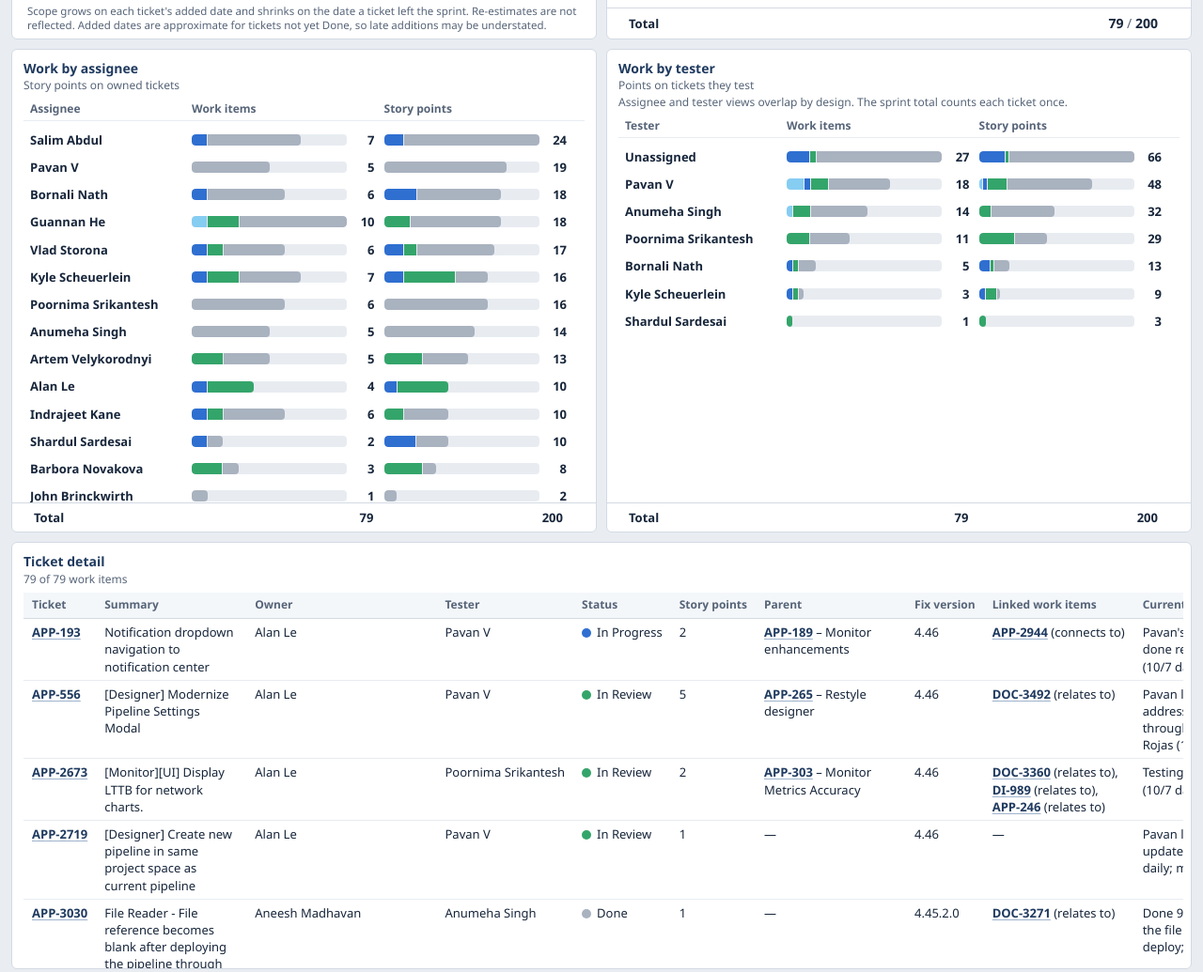
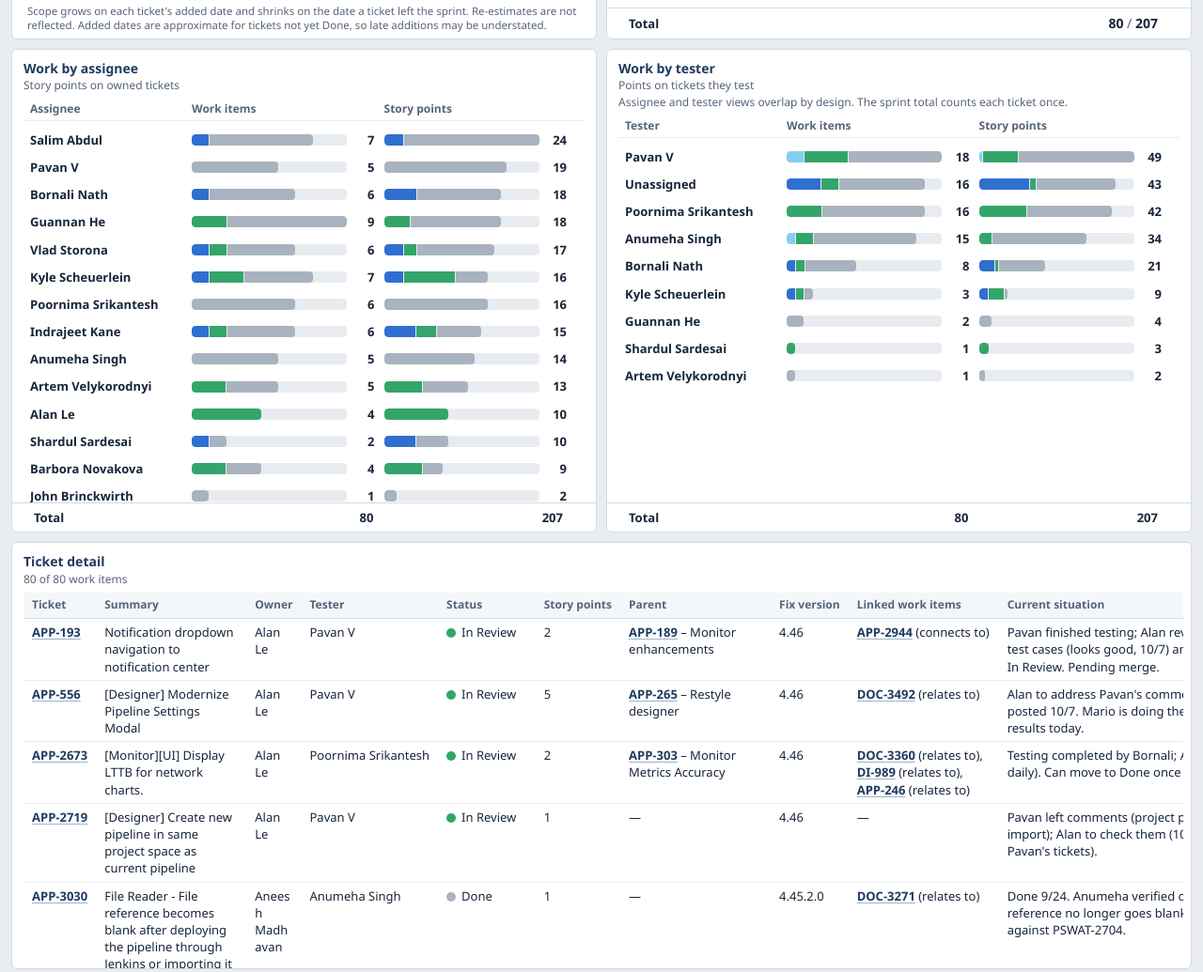
Before and after one commit to javierespitia83/AF_Dashboard, a plain HTML site: page index.html in a window 1280 px wide. Shown: the part 663-1698 px from the top of the page at 94% size. Drawn offline with Linux system fonts and the light colour scheme.

Commit message:
Show current situation in sprint detail

```diff
--- a/dashboard.css
+++ b/dashboard.css
@@ -268,7 +268,9 @@ td.center, th.center { text-align: center; }
 table.wider { min-width: 1500px; }
 .lower table.wider { min-width: 1000px; }
 .lower td.wrap { min-width: 160px; }
-.lower td.current-situation { min-width: 300px; }
+.lower th.owner, .lower td.owner { width: 150px; max-width: 150px; }
+.lower td.owner { white-space: normal; overflow-wrap: anywhere; }
+.lower th.current-situation, .lower td.current-situation { min-width: 350px; }
 .empty { margin: 12px 4px; color: var(--muted); }
 .pill { display: inline-block; padding: 1px 9px; border-radius: 999px; font-weight: 600; font-size: 12px; border: 1px solid rgba(0,0,0,0.12); white-space: nowrap; }
 .pill.ready { background: var(--dor-ready); } .pill.weak { background: var(--dor-weak); } .pill.missing { background: var(--dor-missing); } .pill.other { background: var(--line-soft); }
--- a/scripts/run_acceptance.js
+++ b/scripts/run_acceptance.js
@@ -380,7 +380,7 @@ const layoutJs = `const d=document.scrollingElement; const bodies=[...document.q
   await verifySprint(p, S, f, 'Sprint: no filters, every tile = independent calculation');
   const noTesterKeys = S.filter(t => t.tester === null && !String(t.classifications || '').split('; ').includes('Dev to Test')).map(t => t.ticket);
   const noTesterKpi = await run(p, `const k=kpi('No tester'); return {value:T(k.querySelector('.value')), hint:T(k.querySelector('.hint'))}`);
-  check('No tester KPI excludes exact Dev to Test classifications (18 of 79)', noTesterKeys.length === 18 && noTesterKpi.value === '18' && noTesterKpi.hint.startsWith('no tester, excluding Dev to Test'), { count: noTesterKeys.length, hint: noTesterKpi.hint });
+  check('No tester KPI excludes exact Dev to Test classifications', noTesterKpi.value === String(noTesterKeys.length) && noTesterKpi.hint.startsWith('no tester, excluding Dev to Test'), { count: noTesterKeys.length, hint: noTesterKpi.hint });
   await run(p, `clickEl(kpi('No tester'))`);
   let lowerKeys = await run(p, `return [...tile('Ticket detail').querySelectorAll('tbody tr')].map(tr=>T(tr.children[0]))`);
   const resetEnabled = await run(p, `return !document.querySelector('.resetall').disabled`);
@@ -404,8 +404,8 @@ const layoutJs = `const d=document.scrollingElement; const bodies=[...document.q
   check('Layout: 15% of former main-row height transferred to the lower row', Math.abs(rowRatio - 1.1475 / 1.2025) < 0.02, { rowRatio, expected: 1.1475 / 1.2025 });
   check('Layout: main row is Burndown, Tickets by status, Work by assignee, Work by tester; lower row is Ticket detail then Assignee x tester', eq(L.tiles.slice(7).map(t => t.title), ['Burndown', 'Tickets by status', 'Work by assignee', 'Work by tester', 'Ticket detail', 'Assignee x tester']) && L.tiles[8].w >= 250, L.tiles.slice(7).map(t => t.title + ' ' + t.w));
   check('Tile bodies scroll inside (overflow auto), assignee list overflows', L.bodies.every(b => b.ov === 'auto' || b.ov === 'hidden') && L.bodies.some(b => b.sh > b.ch), L.bodies);
-  const st = await run(p, `const out={}; for (const [k,t] of [['assignee','Work by assignee'],['detail','Ticket detail'],['matrix','Assignee x tester']]) { const b=tile(t).querySelector('.tile-body'); const th=b.querySelector('thead th'); b.scrollTop=120; const br=b.getBoundingClientRect(); out[k]={scrolls:b.scrollHeight>b.clientHeight, sb:b.offsetWidth-b.clientWidth, thSticky: th?getComputedStyle(th).position:null, thDiff: th?Math.round(th.getBoundingClientRect().top-br.top):null}; if(k==='detail'){const cell=b.querySelector('td.current-situation'); out[k].situationWidth=cell?Math.round(cell.getBoundingClientRect().width):0; out[k].horizontal=b.scrollWidth>b.clientWidth; b.scrollLeft=b.scrollWidth; out[k].horizontalWorks=b.scrollLeft>0; b.scrollLeft=0;} b.scrollTop=0;} const ft=tile('Work by assignee').querySelector('.tile-foot'); out.footVisible = ft.getBoundingClientRect().bottom <= tile('Work by assignee').getBoundingClientRect().bottom+1 && T(ft).startsWith('Total'); return out;`);
-  check('Sticky headers, visible scrollbars, detail situation width and horizontal scroll, Total line pinned', st.assignee.scrolls && st.assignee.sb > 0 && st.detail.thSticky === 'sticky' && Math.abs(st.detail.thDiff) <= 2 && st.detail.situationWidth >= 280 && st.detail.horizontal && st.detail.horizontalWorks && st.matrix.thSticky === 'sticky' && Math.abs(st.matrix.thDiff) <= 2 && st.footVisible, st);
+  const st = await run(p, `const out={}; for (const [k,t] of [['assignee','Work by assignee'],['detail','Ticket detail'],['matrix','Assignee x tester']]) { const b=tile(t).querySelector('.tile-body'); const th=b.querySelector('thead th'); b.scrollTop=120; const br=b.getBoundingClientRect(); out[k]={scrolls:b.scrollHeight>b.clientHeight, sb:b.offsetWidth-b.clientWidth, thSticky: th?getComputedStyle(th).position:null, thDiff: th?Math.round(th.getBoundingClientRect().top-br.top):null}; if(k==='detail'){const owner=b.querySelector('td.owner'), cell=b.querySelector('td.current-situation'); out[k].ownerWidth=owner?Math.round(owner.getBoundingClientRect().width):0; out[k].situationWidth=cell?Math.round(cell.getBoundingClientRect().width):0; out[k].horizontal=b.scrollWidth>b.clientWidth; b.scrollLeft=b.scrollWidth; out[k].horizontalWorks=b.scrollLeft>0; b.scrollLeft=0;} b.scrollTop=0;} const ft=tile('Work by assignee').querySelector('.tile-foot'); out.footVisible = ft.getBoundingClientRect().bottom <= tile('Work by assignee').getBoundingClientRect().bottom+1 && T(ft).startsWith('Total'); return out;`);
+  check('Sticky headers, visible scrollbars, Owner width, Current situation width and horizontal scroll, Total line pinned', st.assignee.scrolls && st.assignee.sb > 0 && st.detail.thSticky === 'sticky' && Math.abs(st.detail.thDiff) <= 2 && st.detail.ownerWidth <= 160 && st.detail.situationWidth >= 340 && st.detail.horizontal && st.detail.horizontalWorks && st.matrix.thSticky === 'sticky' && Math.abs(st.matrix.thDiff) <= 2 && st.footVisible, st);
 
   const owners = Object.keys(group(S, SKEY.assignee)).sort((a, b) => group(S, SKEY.assignee)[b].p - group(S, SKEY.assignee)[a].p || a.localeCompare(b));
   const pick = owners[2], pick2 = owners[5], pick3 = owners[1];
--- a/sprint.js
+++ b/sprint.js
@@ -342,7 +342,7 @@
     var detailCols = [
       { label: 'Ticket', cls: 'nowrap', render: function (t) { return AF.ticketCell(t.ticket); } },
       { label: 'Summary', cls: 'wrap', render: function (t) { return AF.show(t.summary); } },
-      { label: 'Owner', cls: 'nowrap', render: owner },
+      { label: 'Owner', cls: 'nowrap owner', render: owner },
       { label: 'Tester', cls: 'nowrap', render: tester },
       { label: 'Status', cls: 'nowrap', render: function (t) { return el('span', null, [AF.statusDot(AF.bucketOf(t.status)), AF.show(t.status)]); } },
       { label: 'Story points', cls: 'num', render: function (t) { return AF.showPoints(t.points); } },
--- a/sprint.json
+++ b/sprint.json
@@ -43,7 +43,7 @@
     {
       "ticket": "APP-193",
       "owner": "Alan Le",
-      "status": "In Progress",
+      "status": "In Review",
       "tester": "Pavan V",
       "classifications": null,
       "points": 2,
@@ -54,7 +54,7 @@
       "addedDate": "2026-09-22",
       "cycleTime": null,
       "summary": "Notification dropdown navigation to notification center",
-      "currentSituation": "Pavan's testing is complete; Alan is almost done reviewing his automation test cases (10/7 daily).",
+      "currentSituation": "Pavan finished testing; Alan reviewed the automation test cases (looks good, 10/7) and the ticket moved to In Review. Pending merge.",
       "blocker": null,
       "demoOrSpike": null,
       "discussed": "Yes"
@@ -73,7 +73,7 @@
       "addedDate": "2026-09-22",
       "cycleTime": null,
       "summary": "[Designer]  Modernize Pipeline Settings Modal",
-      "currentSituation": "Pavan left several comments; Alan will address them today. Pavan also worked through a test-user access issue with Mario Rojas (10/7 daily).",
+      "currentSituation": "Alan to address Pavan's comments today; quick check posted 10/7. Mario is doing the visual QA and will post results today.",
       "blocker": null,
       "demoOrSpike": null,
       "discussed": "Yes"
@@ -177,7 +177,7 @@
       "ticket": "APP-3054",
       "owner": "Anumeha Singh",
       "status": "Done",
-      "tester": null,
+      "tester": "Anumeha Singh",
       "classifications": null,
       "points": 2,
       "parent": "APP-2914 – Epic to track QA Activities for 4.45.2.0",
@@ -291,7 +291,7 @@
       "ticket": "APP-3039",
       "owner": "Artem Velykorodnyi",
       "status": "Done",
-      "tester": null,
+      "tester": "Artem Velykorodnyi",
       "classifications": null,
       "points": 2,
       "parent": "APP-55 – App Foundation PSWAT",
@@ -347,18 +347,18 @@
     {
       "ticket": "APP-2758",
       "owner": "Barbora Novakova",
-      "status": "In Review",
+      "status": "Done",
       "tester": "Anumeha Singh",
       "classifications": null,
       "points": 1,
       "parent": null,
       "linkedWorkItems": null,
       "fixVersion": "4.46",
-      "doneDate": null,
-      "addedDate": "2026-09-22",
-      "cycleTime": null,
+      "doneDate": "2026-10-07",
+      "addedDate": "2026-09-22",
+      "cycleTime": 15,
       "summary": "Designer note is not resizable",
-      "currentSituation": "Barbora wrapped up the test and Anumeha reviewed and approved it; needs a dev review, Guannan will review today (10/7 daily).",
+      "currentSituation": "Done 10/7. Anumeha completed testing and reviewed the automated tests; PR merged.",
       "blocker": null,
       "demoOrSpike": null,
       "discussed": "Yes"
@@ -396,7 +396,7 @@
       "addedDate": "2026-09-22",
       "cycleTime": null,
       "summary": "QA Task: Backlog Automation",
-      "currentSituation": "Bornali has not had time for the backlog automation; she starts tomorrow (10/7 daily).",
+      "currentSituation": "Bornali has not had time for the backlog automation; she starts tomorrow. Quick check posted 10/7 (carried over from last sprint).",
       "blocker": null,
       "demoOrSpike": null,
       "discussed": "Yes"
@@ -405,7 +405,7 @@
       "ticket": "APP-3034",
       "owner": "Bornali Nath",
       "status": "Done",
-      "tester": null,
+      "tester": "Bornali Nath",
       "classifications": null,
       "points": 3,
       "parent": "APP-2914 – Epic to track QA Activities for 4.45.2.0",
@@ -424,7 +424,7 @@
       "ticket": "APP-3056",
       "owner": "Bornali Nath",
       "status": "Done",
-      "tester": null,
+      "tester": "Bornali Nath",
       "classifications": null,
       "points": 2,
       "parent": "APP-2914 – Epic to track QA Activities for 4.45.2.0",
@@ -443,7 +443,7 @@
       "ticket": "APP-3057",
       "owner": "Bornali Nath",
       "status": "Done",
-      "tester": null,
+      "tester": "Bornali Nath",
       "classifications": null,
       "points": 3,
       "parent": "APP-2914 – Epic to track QA Activities for 4.45.2.0",
@@ -576,7 +576,7 @@
       "ticket": "APP-2967",
       "owner": "Guannan He",
       "status": "Done",
-      "tester": null,
+      "tester": "Guannan He",
       "classifications": null,
       "points": 2,
       "parent": "APP-2957 – 2026 Ability for an Admin to lock/unlock users as well as resend new user invitation email",
@@ -633,7 +633,7 @@
       "ticket": "APP-3048",
       "owner": "Guannan He",
       "status": "Done",
-      "tester": null,
+      "tester": "Guannan He",
       "classifications": null,
       "points": 2,
       "parent": "APP-2980 – 2026 Scheduled Task run-health alerting (missed, failed, or overrun runs)",
@@ -669,11 +669,11 @@
     },
     {
       "ticket": "APP-3105",
-      "owner": "Guannan He",
-      "status": "Open",
-      "tester": "Pavan V",
-      "classifications": null,
-      "points": null,
+      "owner": "Barbora Novakova",
+      "status": "In Review",
+      "tester": "Pavan V",
+      "classifications": null,
+      "points": 1,
       "parent": null,
       "linkedWorkItems": null,
       "fixVersion": "4.45.2.0",
@@ -681,7 +681,7 @@
       "addedDate": "2026-10-06",
       "cycleTime": null,
       "summary": "Unable to select Global Shared on Copy/Move Dialog",
-      "currentSituation": "New. On 10/6 Pavan asked Guannan to check it; no reply yet.",
+      "currentSituation": "Reassigned to Barbora 10/7; PR created and now In Review. Pavan to test.",
       "blocker": null,
       "demoOrSpike": null,
       "discussed": "No"
@@ -700,7 +700,7 @@
       "addedDate": "2026-09-22",
       "cycleTime": 7,
       "summary": "\"Download\" report action in \"Asset Catalog\" is timing out",
-      "currentSituation": "Done 9/29. Prioritized and closed as a cross-team dependency; on 10/7 Sai Kiran asked for an ETA on the fix release.",
+      "currentSituation": "Done 9/29. Fix is done; it rolls out to production with the UI release on 10/14 (Indrajeet, 10/7).",
       "blocker": null,
       "demoOrSpike": "Candidate",
       "discussed": "No"
@@ -729,7 +729,7 @@
       "owner": "Indrajeet Kane",
       "status": "Done",
       "tester": null,
-      "classifications": null,
+      "classifications": "Dev to Test",
       "points": 2,
       "parent": "APP-718 – Asset Catalog Enhancements",
       "linkedWorkItems": "APP-2882 (relates to)",
@@ -787,10 +787,10 @@
       "status": "In Progress",
       "tester": null,
       "classifications": "Dev to Test",
-      "points": null,
+      "points": 5,
       "parent": "APP-2188 – ADM-e2e revamp",
       "linkedWorkItems": null,
-      "fixVersion": null,
+      "fixVersion": "4.46",
       "doneDate": null,
       "addedDate": "2026-10-06",
       "cycleTime": null,
@@ -966,7 +966,7 @@
       "addedDate": "2026-09-29",
       "cycleTime": null,
       "summary": "Rewrite Designer in React",
-      "currentSituation": "Kyle says it needs to move to the backlog; Carlos to move it (10/7 daily).",
+      "currentSituation": "Will not make the sprint: needs a QA test plan with Poornima. Quick check posted 10/7 to confirm moving it to the backlog (Kyle).",
       "blocker": "Will not finish this sprint.",
       "demoOrSpike": null,
       "discussed": "Yes"
@@ -1108,7 +1108,7 @@
       "ticket": "APP-3028",
       "owner": "Poornima Srikantesh",
       "status": "Done",
-      "tester": null,
+      "tester": "Poornima Srikantesh",
       "classifications": null,
       "points": 3,
       "parent": "APP-2914 – Epic to track QA Activities for 4.45.2.0",
@@ -1127,7 +1127,7 @@
       "ticket": "APP-3035",
       "owner": "Poornima Srikantesh",
       "status": "Done",
-      "tester": null,
+      "tester": "Poornima Srikantesh",
       "classifications": null,
       "points": 2,
       "parent": "APP-2914 – Epic to track QA Activities for 4.45.2.0",
@@ -1146,7 +1146,7 @@
       "ticket": "APP-3036",
       "owner": "Poornima Srikantesh",
       "status": "Done",
-      "tester": null,
+      "tester": "Poornima Srikantesh",
       "classifications": null,
       "points": 2,
       "parent": "APP-2619 – Epic to track QA Activities for 4.45.1",
@@ -1165,7 +1165,7 @@
       "ticket": "APP-3076",
       "owner": "Poornima Srikantesh",
       "status": "Done",
-      "tester": null,
+      "tester": "Poornima Srikantesh",
       "classifications": null,
       "points": 3,
       "parent": "APP-2914 – Epic to track QA Activities for 4.45.2.0",
@@ -1184,7 +1184,7 @@
       "ticket": "APP-3077",
       "owner": "Poornima Srikantesh",
       "status": "Done",
-      "tester": null,
+      "tester": "Poornima Srikantesh",
       "classifications": null,
       "points": 3,
       "parent": "APP-2914 – Epic to track QA Activities for 4.45.2.0",
@@ -1242,7 +1242,7 @@
       "owner": "Salim Abdul",
       "status": "Done",
       "tester": null,
-      "classifications": null,
+      "classifications": "Dev to Test",
       "points": 5,
       "parent": "APP-55 – App Foundation PSWAT",
       "linkedWorkItems": null,
@@ -1337,7 +1337,7 @@
       "owner": "Salim Abdul",
       "status": "In Progress",
       "tester": null,
-      "classifications": null,
+      "classifications": "Dev to Test",
       "points": 3,
       "parent": null,
       "linkedWorkItems": null,
@@ -1356,7 +1356,7 @@
       "owner": "Shardul Sardesai",
       "status": "Done",
       "tester": null,
-      "classifications": null,
+      "classifications": "Dev to Test",
       "points": 5,
       "parent": null,
       "linkedWorkItems": null,
@@ -1451,7 +1451,7 @@
       "owner": "Vlad Storona",
       "status": "Done",
       "tester": null,
-      "classifications": null,
+      "classifications": "Dev to Test",
       "points": 3,
       "parent": "APP-55 – App Foundation PSWAT",
       "linkedWorkItems": "APP-2939 (is cloned by)",
@@ -1498,7 +1498,7 @@
       "addedDate": "2026-09-22",
       "cycleTime": null,
       "summary": "File download from Project Manager retrieves stale browser-cached file instead of updated data",
-      "currentSituation": "Vlad tested the download issue on Canary and it works. PR approved by Shardul and Kyle; Vlad merges today (10/7 daily).",
+      "currentSituation": "PR merged 10/7 (Vlad, approved by Shardul and Kyle). Pavan to verify.",
       "blocker": "Waiting for Canary deployment of the feature branch.",
       "demoOrSpike": null,
       "discussed": "Yes"
@@ -1540,6 +1540,25 @@
       "blocker": null,
       "demoOrSpike": null,
       "discussed": "Yes"
+    },
+    {
+      "ticket": "APP-3106",
+      "owner": null,
+      "status": "In Review",
+      "tester": null,
+      "classifications": "Dev to Test",
+      "points": 1,
+      "parent": "APP-142 – UI tech debt",
+      "linkedWorkItems": null,
+      "fixVersion": "4.46",
+      "doneDate": null,
+      "addedDate": "2026-10-07",
+      "cycleTime": null,
+      "summary": "remove old alert component in client/app and remove react-js-pagination from dependency",
+      "currentSituation": "New this sprint (Dev to Test): removes the old alert component and the react-js-pagination dependency flagged by Dependabot. In review; no owner assigned.",
+      "blocker": null,
+      "demoOrSpike": null,
+      "discussed": "No"
     }
   ]
 }
```
Also changed, not shown: 3 other files.
